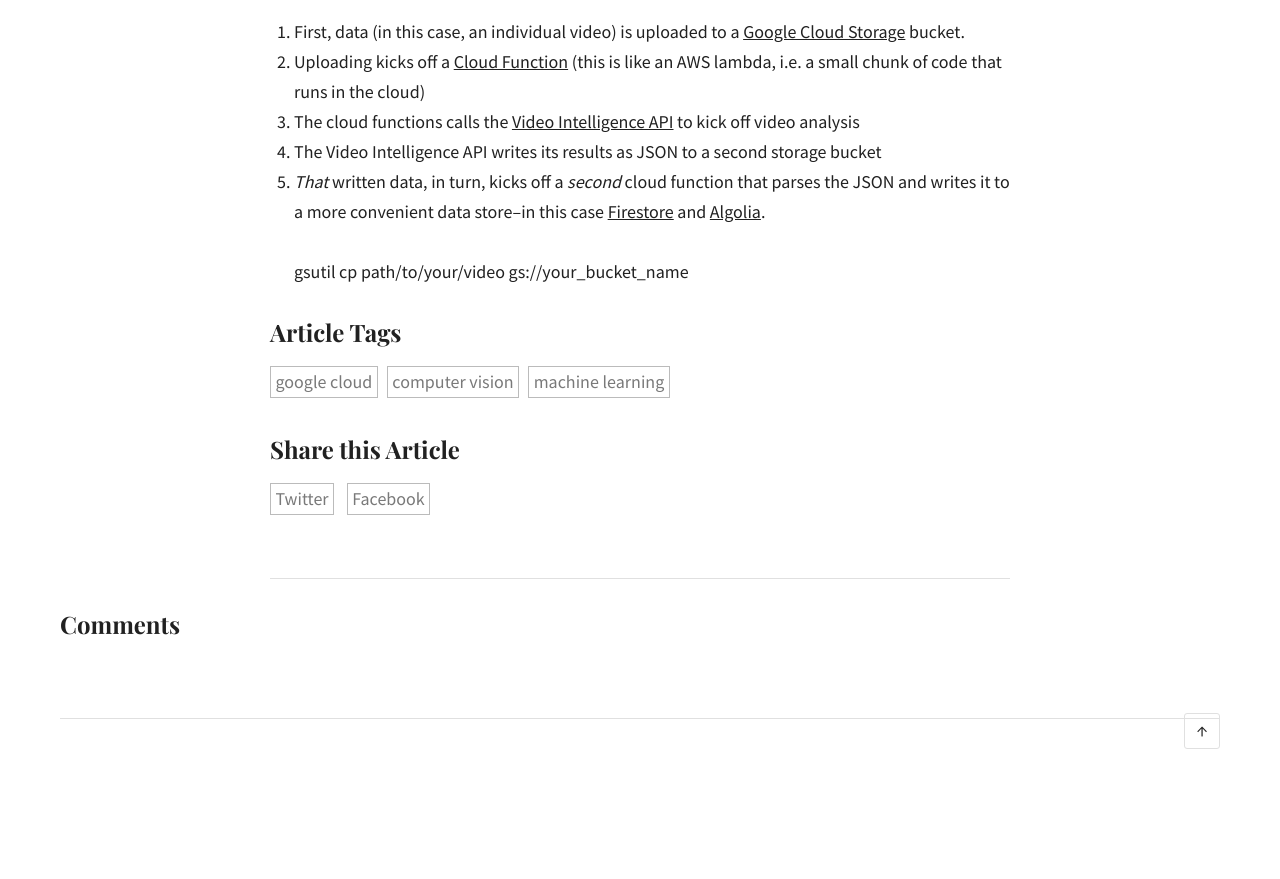
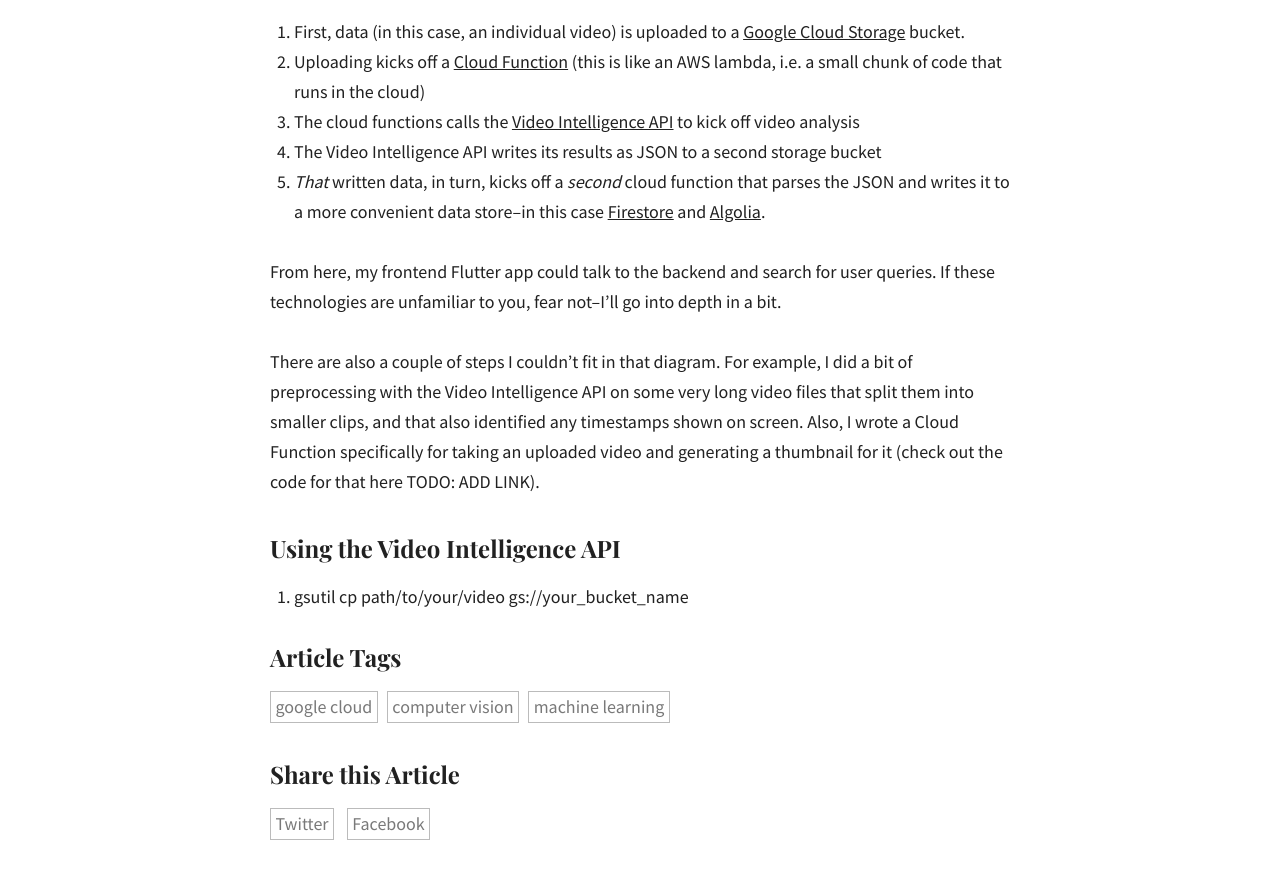
Before and after one commit to dalequark/daleonai, a Jekyll site: the page built from _posts/2020-06-12-building-an-ai-powered-searchable-video-archive.md, in a window 1280 px wide and 900 px high, scrolled down 4347 px. Shown: the top 879 px of the window. Built offline with Jekyll 4.4.1, drawn with Linux system fonts in a browser that asks for light colours; some web fonts are replaced; comment, search, counter and statistics services are not loaded; before the commit the page ends 5126 px from its top, so only the background shows below that.

Commit message:
Update from Forestry.io Dale updated _posts/2020-06-12-building-an-ai-powered-searchable-video-archive.md

```diff
--- a/_posts/2020-06-12-building-an-ai-powered-searchable-video-archive.md
+++ b/_posts/2020-06-12-building-an-ai-powered-searchable-video-archive.md
@@ -59,4 +59,10 @@
 4. The Video Intelligence API writes its results as JSON to a second storage bucket
 5. _That_ written data, in turn, kicks off a _second_ cloud function that parses the JSON and writes it to a more convenient data store--in this case [Firestore](https://firebase.google.com/docs/firestore) and [Algolia](algolia.com).
 
-    gsutil cp path/to/your/video gs://your_bucket_name
+From here, my frontend Flutter app could talk to the backend and search for user queries. If these technologies are unfamiliar to you, fear not--I'll go into depth in a bit.
+
+There are also a couple of steps I couldn't fit in that diagram. For example, I did a bit of preprocessing with the Video Intelligence API on some very long video files that split them into smaller clips, and that also identified any timestamps shown on screen. Also, I wrote a Cloud Function specifically for taking an uploaded video and generating a thumbnail for it (check out the code for that here TODO: ADD LINK).
+
+### Using the Video Intelligence API
+
+1. gsutil cp path/to/your/video gs://your_bucket_name
```
